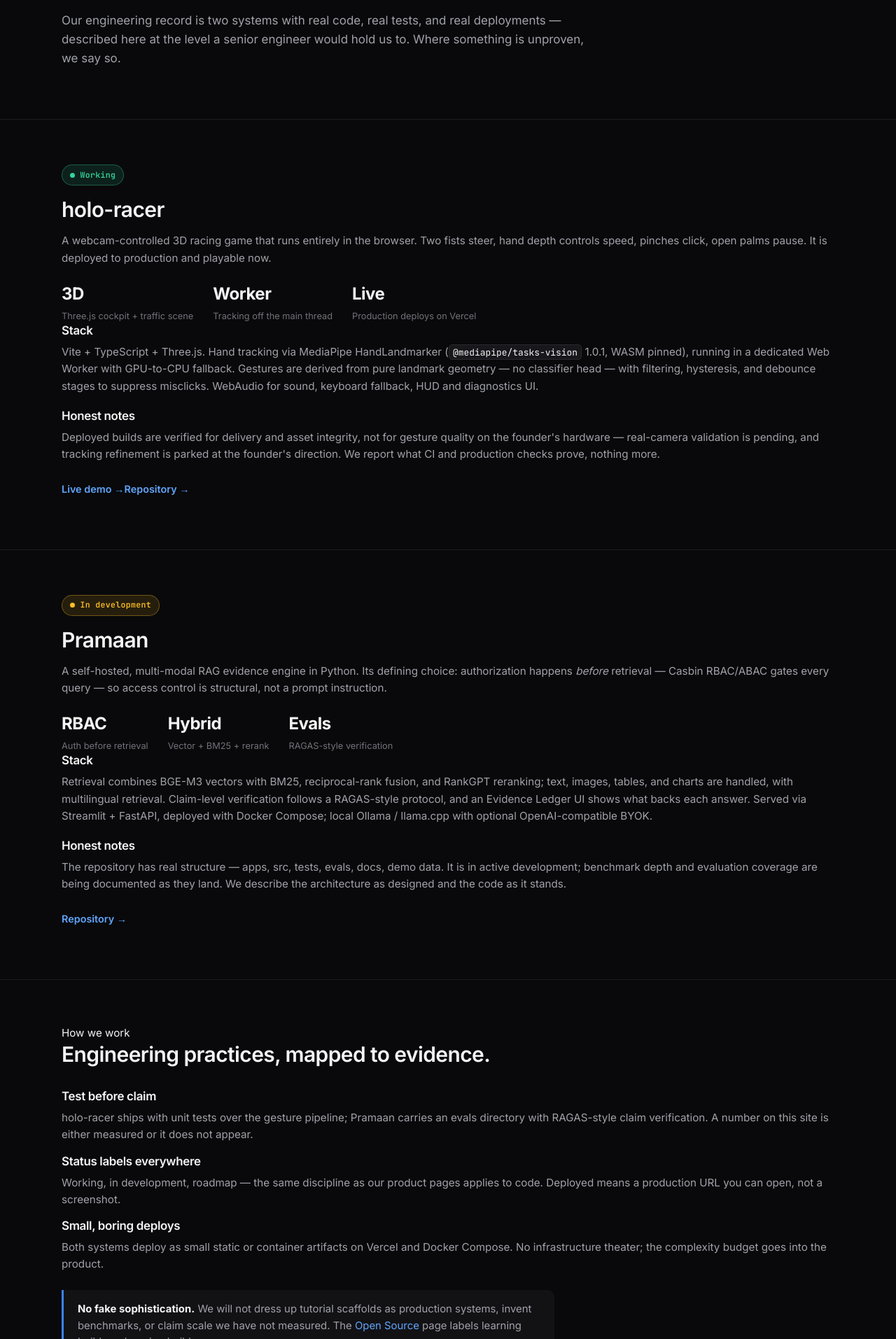
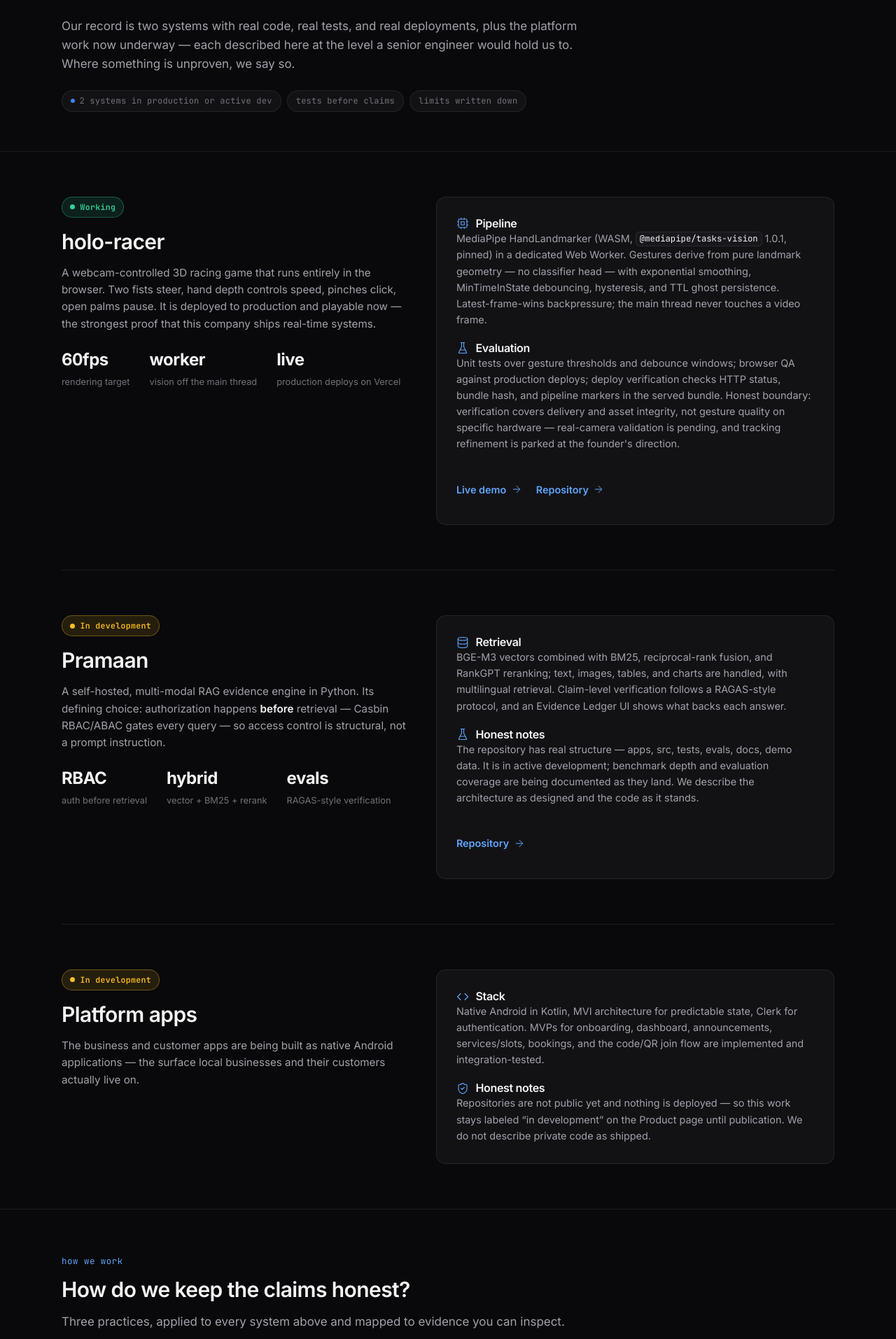
Before and after one commit to dev4aibots/dev4aibots, a Next.js app: page /engineering in a window 1280 px wide. Shown: the part 227-2140 px from the top of the page at 70% size. Built offline with nearby package versions, Linux system fonts and the light colour scheme.

Commit message:
redesign 3/5: product + engineering pages (honest status labels, comparison table, Why Claude)

```diff
--- a/app/engineering/page.tsx
+++ b/app/engineering/page.tsx
@@ -1,88 +1,126 @@
 import type { Metadata } from "next";
 import StatusBadge from "@/components/StatusBadge";
-import { REPOS } from "@/lib/site";
+import {
+  ArrowRight,
+  Cpu,
+  Database,
+  FlaskConical,
+  ShieldCheck,
+  Code2,
+} from "@/components/icons";
+import { SITE, REPOS } from "@/lib/site";
 
 export const metadata: Metadata = {
   title: "Engineering",
   description:
-    "Engineering at Dev4AIBots: real case studies — holo-racer, a deployed webcam racing game, and Pramaan, a Python RAG evidence engine — with honest notes on what is proven and what is not.",
+    "Engineering at Dev4AIBots: holo-racer (deployed webcam racing game with a real-time vision pipeline), Pramaan (Python RAG evidence engine), and the native Android platform work — described at senior-engineer depth, limits disclosed.",
   alternates: { canonical: "/engineering" },
+  openGraph: {
+    title: "Engineering · Dev4AIBots",
+    description:
+      "Real systems, real tests, real deployments — described at the level a senior engineer would hold us to. Limits disclosed.",
+    url: `${SITE.domain}/engineering`,
+    type: "website",
+  },
+  twitter: {
+    card: "summary",
+    title: "Engineering · Dev4AIBots",
+    description:
+      "Real systems, real tests, real deployments — limits disclosed.",
+  },
 };
 
 export default function Engineering() {
   return (
     <>
-      <section className="hero">
+      <section className="hero" aria-labelledby="eng-title">
         <div className="container">
-          <span className="eyebrow">Engineering</span>
-          <h1>Depth we can demonstrate, limits we disclose.</h1>
+          <span className="section-label">engineering</span>
+          <h1 id="eng-title">Depth we can demonstrate, limits we disclose.</h1>
           <p className="lede">
-            Our engineering record is two systems with real code, real tests,
-            and real deployments — described here at the level a senior
-            engineer would hold us to. Where something is unproven, we say so.
+            Our record is two systems with real code, real tests, and real
+            deployments, plus the platform work now underway — each described
+            here at the level a senior engineer would hold us to. Where
+            something is unproven, we say so.
           </p>
+          <div className="hero-meta" aria-label="Engineering facts">
+            <span className="meta-tag">
+              <span className="dot" aria-hidden="true" />
+              2 systems in production or active dev
+            </span>
+            <span className="meta-tag">tests before claims</span>
+            <span className="meta-tag">limits written down</span>
+          </div>
         </div>
       </section>
 
       <section className="section" aria-labelledby="holo-racer">
         <div className="container">
-          <div className="grid-2" style={{ alignItems: "start" }}>
+          <div className="case-row">
             <div>
               <StatusBadge status="working" />
               <h2 id="holo-racer" style={{ marginTop: "1rem" }}>
                 holo-racer
               </h2>
-              <p>
+              <p className="prose">
                 A webcam-controlled 3D racing game that runs entirely in the
                 browser. Two fists steer, hand depth controls speed, pinches
                 click, open palms pause. It is deployed to production and
-                playable now.
+                playable now — the strongest proof that this company ships
+                real-time systems.
               </p>
               <div className="stat-row">
                 <div className="stat">
-                  <div className="num">3D</div>
-                  <div className="cap">Three.js cockpit + traffic scene</div>
+                  <div className="num">60fps</div>
+                  <div className="cap">rendering target</div>
                 </div>
                 <div className="stat">
-                  <div className="num">Worker</div>
-                  <div className="cap">Tracking off the main thread</div>
+                  <div className="num">worker</div>
+                  <div className="cap">vision off the main thread</div>
                 </div>
                 <div className="stat">
-                  <div className="num">Live</div>
-                  <div className="cap">Production deploys on Vercel</div>
+                  <div className="num">live</div>
+                  <div className="cap">production deploys on Vercel</div>
                 </div>
               </div>
             </div>
+            <div className="case-evidence">
               <div>
-              <div className="card">
-                <h3>Stack</h3>
+                <h3>
+                  <Cpu size={18} aria-hidden="true" /> Pipeline
+                </h3>
                 <p>
-                  Vite + TypeScript + Three.js. Hand tracking via MediaPipe
-                  HandLandmarker (<code>@mediapipe/tasks-vision</code> 1.0.1,
-                  WASM pinned), running in a dedicated Web Worker with
-                  GPU-to-CPU fallback. Gestures are derived from pure landmark
-                  geometry — no classifier head — with filtering, hysteresis,
-                  and debounce stages to suppress misclicks. WebAudio for
-                  sound, keyboard fallback, HUD and diagnostics UI.
+                  MediaPipe HandLandmarker (WASM,{" "}
+                  <code>@mediapipe/tasks-vision</code> 1.0.1, pinned) in a
+                  dedicated Web Worker. Gestures derive from pure landmark
+                  geometry — no classifier head — with exponential smoothing,
+                  MinTimeInState debouncing, hysteresis, and TTL ghost
+                  persistence. Latest-frame-wins backpressure; the main
+                  thread never touches a video frame.
                 </p>
               </div>
-              <div className="card" style={{ marginTop: "1.25rem" }}>
-                <h3>Honest notes</h3>
+              <div>
+                <h3>
+                  <FlaskConical size={18} aria-hidden="true" /> Evaluation
+                </h3>
                 <p>
-                  Deployed builds are verified for delivery and asset
-                  integrity, not for gesture quality on the founder&apos;s
+                  Unit tests over gesture thresholds and debounce windows;
+                  browser QA against production deploys; deploy verification
+                  checks HTTP status, bundle hash, and pipeline markers in the
+                  served bundle. Honest boundary: verification covers delivery
+                  and asset integrity, not gesture quality on specific
                   hardware — real-camera validation is pending, and tracking
-                  refinement is parked at the founder&apos;s direction. We
-                  report what CI and production checks prove, nothing more.
+                  refinement is parked at the founder&apos;s direction.
                 </p>
-                <div className="card-footer">
+              </div>
+              <div className="bento-foot">
                 <a
                   className="card-link"
                   href={REPOS.holoRacerLive}
                   target="_blank"
                   rel="noopener noreferrer"
                 >
-                    Live demo →
+                  Live demo <ArrowRight size={16} />
                 </a>
                 <a
                   className="card-link"
@@ -90,59 +128,57 @@ export default function Engineering() {
                   target="_blank"
                   rel="noopener noreferrer"
                 >
-                    Repository →
+                  Repository <ArrowRight size={16} />
                 </a>
               </div>
             </div>
           </div>
-          </div>
-        </div>
-      </section>
 
-      <section className="section" aria-labelledby="pramaan">
-        <div className="container">
-          <div className="grid-2" style={{ alignItems: "start" }}>
+          <div className="case-row">
             <div>
               <StatusBadge status="development" />
               <h2 id="pramaan" style={{ marginTop: "1rem" }}>
                 Pramaan
               </h2>
-              <p>
+              <p className="prose">
                 A self-hosted, multi-modal RAG evidence engine in Python. Its
-                defining choice: authorization happens <em>before</em>{" "}
-                retrieval — Casbin RBAC/ABAC gates every query — so access
-                control is structural, not a prompt instruction.
+                defining choice: authorization happens{" "}
+                <strong>before</strong> retrieval — Casbin RBAC/ABAC gates
+                every query — so access control is structural, not a prompt
+                instruction.
               </p>
               <div className="stat-row">
                 <div className="stat">
                   <div className="num">RBAC</div>
-                  <div className="cap">Auth before retrieval</div>
+                  <div className="cap">auth before retrieval</div>
                 </div>
                 <div className="stat">
-                  <div className="num">Hybrid</div>
-                  <div className="cap">Vector + BM25 + rerank</div>
+                  <div className="num">hybrid</div>
+                  <div className="cap">vector + BM25 + rerank</div>
                 </div>
                 <div className="stat">
-                  <div className="num">Evals</div>
+                  <div className="num">evals</div>
                   <div className="cap">RAGAS-style verification</div>
                 </div>
               </div>
             </div>
+            <div className="case-evidence">
               <div>
-              <div className="card">
-                <h3>Stack</h3>
+                <h3>
+                  <Database size={18} aria-hidden="true" /> Retrieval
+                </h3>
                 <p>
-                  Retrieval combines BGE-M3 vectors with BM25, reciprocal-rank
-                  fusion, and RankGPT reranking; text, images, tables, and
-                  charts are handled, with multilingual retrieval. Claim-level
+                  BGE-M3 vectors combined with BM25, reciprocal-rank fusion,
+                  and RankGPT reranking; text, images, tables, and charts are
+                  handled, with multilingual retrieval. Claim-level
                   verification follows a RAGAS-style protocol, and an Evidence
-                  Ledger UI shows what backs each answer. Served via Streamlit
-                  + FastAPI, deployed with Docker Compose; local Ollama /
-                  llama.cpp with optional OpenAI-compatible BYOK.
+                  Ledger UI shows what backs each answer.
                 </p>
               </div>
-              <div className="card" style={{ marginTop: "1.25rem" }}>
-                <h3>Honest notes</h3>
+              <div>
+                <h3>
+                  <FlaskConical size={18} aria-hidden="true" /> Honest notes
+                </h3>
                 <p>
                   The repository has real structure — apps, src, tests, evals,
                   docs, demo data. It is in active development; benchmark
@@ -150,16 +186,54 @@ export default function Engineering() {
                   land. We describe the architecture as designed and the code
                   as it stands.
                 </p>
-                <div className="card-footer">
+              </div>
+              <div className="bento-foot">
                 <a
                   className="card-link"
                   href={REPOS.pramaan}
                   target="_blank"
                   rel="noopener noreferrer"
                 >
-                    Repository →
+                  Repository <ArrowRight size={16} />
                 </a>
               </div>
+            </div>
+          </div>
+
+          <div className="case-row">
+            <div>
+              <StatusBadge status="development" />
+              <h2 id="platform-apps" style={{ marginTop: "1rem" }}>
+                Platform apps
+              </h2>
+              <p className="prose">
+                The business and customer apps are being built as native
+                Android applications — the surface local businesses and their
+                customers actually live on.
+              </p>
+            </div>
+            <div className="case-evidence">
+              <div>
+                <h3>
+                  <Code2 size={18} aria-hidden="true" /> Stack
+                </h3>
+                <p>
+                  Native Android in Kotlin, MVI architecture for predictable
+                  state, Clerk for authentication. MVPs for onboarding,
+                  dashboard, announcements, services/slots, bookings, and the
+                  code/QR join flow are implemented and integration-tested.
+                </p>
+              </div>
+              <div>
+                <h3>
+                  <ShieldCheck size={18} aria-hidden="true" /> Honest notes
+                </h3>
+                <p>
+                  Repositories are not public yet and nothing is deployed —
+                  so this work stays labeled &ldquo;in development&rdquo; on
+                  the Product page until publication. We do not describe
+                  private code as shipped.
+                </p>
               </div>
             </div>
           </div>
@@ -168,10 +242,18 @@ export default function Engineering() {
 
       <section className="section" aria-labelledby="practices">
         <div className="container">
-          <span className="eyebrow">How we work</span>
-          <h2 id="practices">Engineering practices, mapped to evidence.</h2>
-          <div className="grid-3" style={{ marginTop: "2rem" }}>
-            <div className="card">
+          <span className="section-label">how we work</span>
+          <h2 id="practices">How do we keep the claims honest?</h2>
+          <p className="lede">
+            Three practices, applied to every system above and mapped to
+            evidence you can inspect.
+          </p>
+          <ol className="practice-list">
+            <li>
+              <span className="panel-icon" aria-hidden="true">
+                <FlaskConical size={18} />
+              </span>
+              <div>
                 <h3>Test before claim</h3>
                 <p>
                   holo-racer ships with unit tests over the gesture pipeline;
@@ -180,23 +262,34 @@ export default function Engineering() {
                   does not appear.
                 </p>
               </div>
-            <div className="card">
+            </li>
+            <li>
+              <span className="panel-icon" aria-hidden="true">
+                <ShieldCheck size={18} />
+              </span>
+              <div>
                 <h3>Status labels everywhere</h3>
                 <p>
-                Working, in development, roadmap — the same discipline as our
-                product pages applies to code. Deployed means a production URL
-                you can open, not a screenshot.
+                  Working, in development, roadmap — the same discipline as
+                  our product pages applies to code. Deployed means a
+                  production URL you can open, not a screenshot.
                 </p>
               </div>
-            <div className="card">
+            </li>
+            <li>
+              <span className="panel-icon" aria-hidden="true">
+                <Cpu size={18} />
+              </span>
+              <div>
                 <h3>Small, boring deploys</h3>
                 <p>
-                Both systems deploy as small static or container artifacts on
-                Vercel and Docker Compose. No infrastructure theater; the
-                complexity budget goes into the product.
+                  Both systems deploy as small static or container artifacts
+                  on Vercel and Docker Compose. No infrastructure theater;
+                  the complexity budget goes into the product.
                 </p>
               </div>
-          </div>
+            </li>
+          </ol>
           <div className="note-box">
             <strong>No fake sophistication.</strong> We will not dress up
             tutorial scaffolds as production systems, invent benchmarks, or
```
Also changed, not shown: app/product/page.tsx (+177 -70 lines), components/TwoAppDiagram.tsx (+170 -36 lines). Lines whose indentation alone changed are shown as unchanged.
